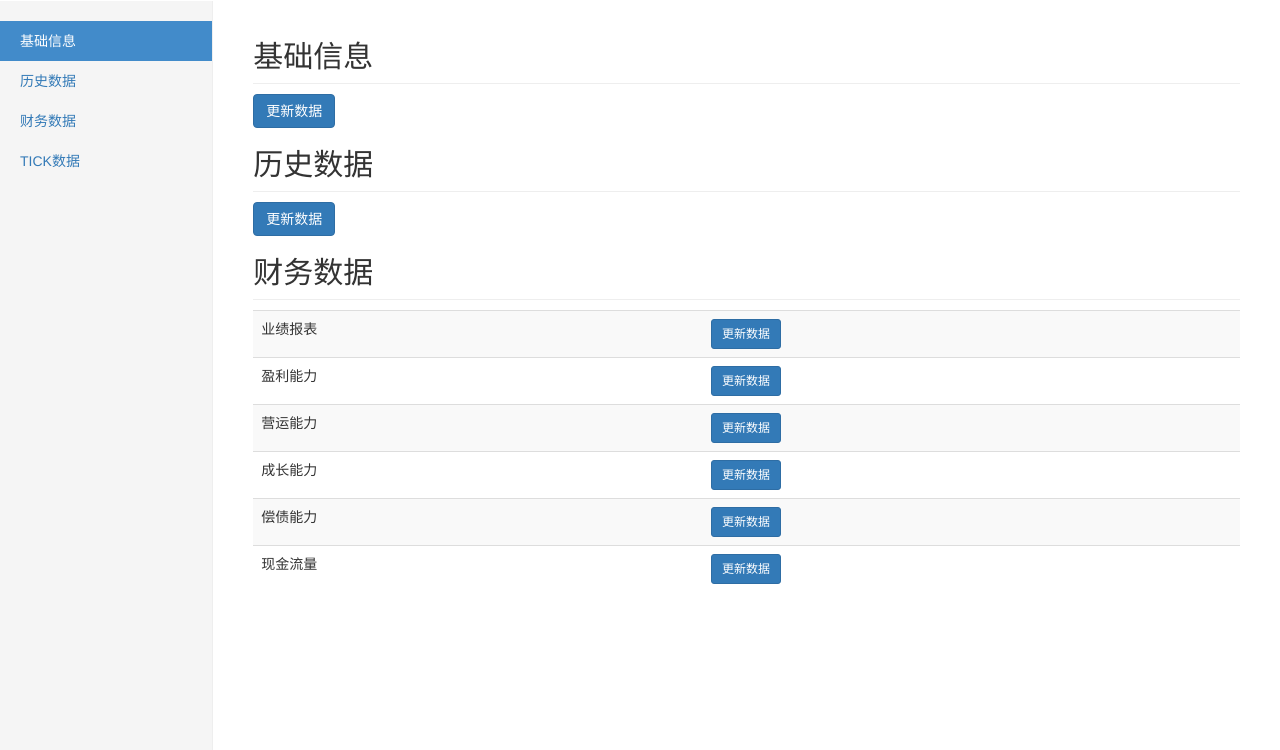
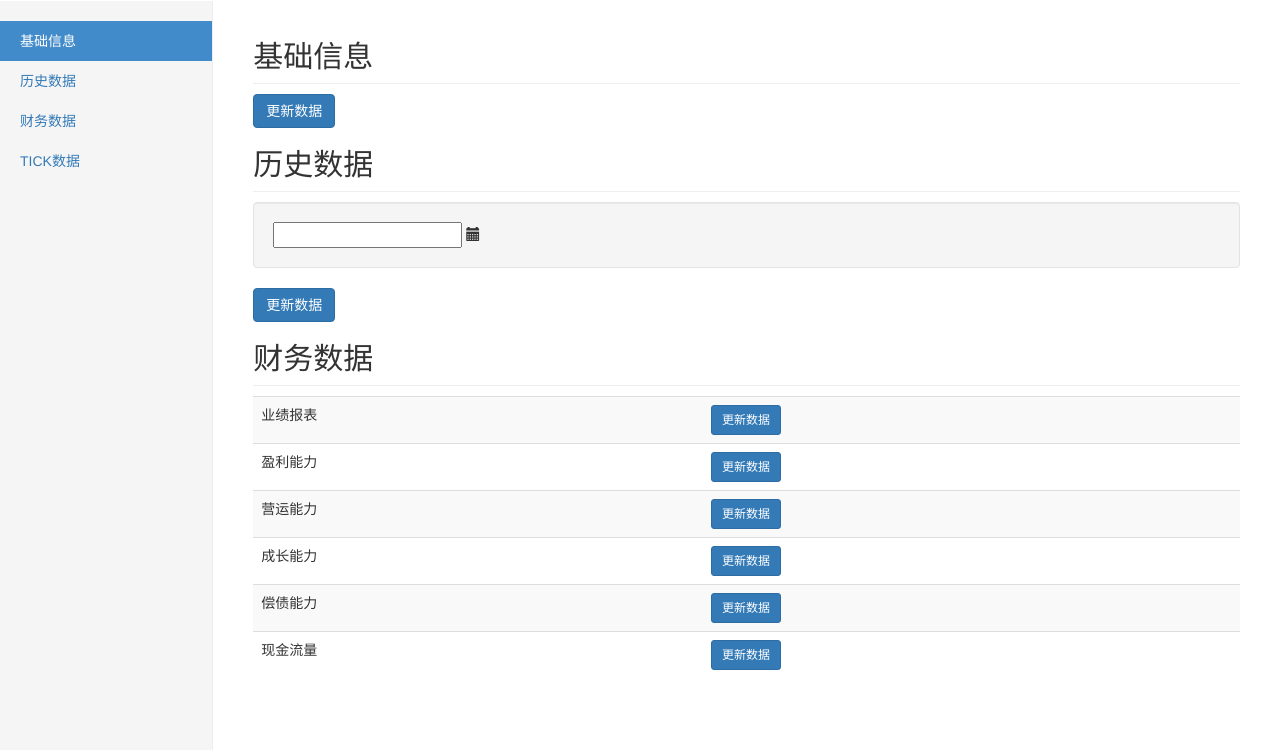
Before and after one commit to flychensc/orange, a Django app: page /stock/database in a window 1280 px wide. Shown: the part 50-800 px from the top of the page. Run offline with Django 3.2, Linux system fonts and the light colour scheme; parts of the project's set-up code (start-up, migrations or seed data) failed here and were passed over; some libraries are stand-ins or nearby versions.

Commit message:
选日期的按钮有了

```diff
--- a/webgui/templates/database.html
+++ b/webgui/templates/database.html
@@ -15,6 +15,8 @@
     <link href="/static/css/bootstrap.min.css" rel="stylesheet">
     <!-- Bootstrap Table CSS -->
     <link rel="stylesheet" href="/static/css/bootstrap-table.min.css">
+    <!-- Bootstrap Datetime Picker-->
+    <link rel="stylesheet" href="/static/css/bootstrap-datetimepicker.min.css">
 
     <!-- Custom styles for this template -->
     <link href="/static/css/dashboard.css" rel="stylesheet">
@@ -66,6 +68,15 @@
 
           <div class="bs-docs-section" id="history">
             <h2 class="sub-header">历史数据</h2>
+            <div class="well">
+              <div id="datetimepicker4" class="input-append">
+                <input data-format="yyyy-MM-dd" type="text"></input>
+                <span class="add-on">
+                  <span class="glyphicon glyphicon-calendar">
+                  </span>
+                </span>
+              </div>
+            </div>
             <p>
               <button class="btn btn-primary" type="button" id=history_update>更新数据</button>
             </p>
@@ -125,6 +136,7 @@
     <script src="/static/js/jquery.min.js"></script>
     <script src="/static/js/bootstrap.min.js"></script>
     <script src="/static/js/js.cookie.js"></script>
+    <script src="/static/js/bootstrap-datetimepicker.min.js"></script>
 
     <script type="text/javascript">
 
@@ -232,6 +244,12 @@
           }
         });
       })
+
+      $(function() {
+        $('#datetimepicker4').datetimepicker({
+          pickTime: false
+        });
+      });
     </script>
   </body>
 </html>
```
